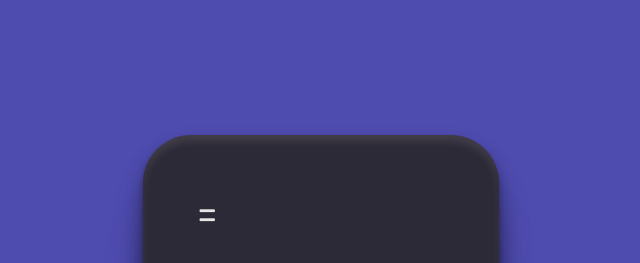
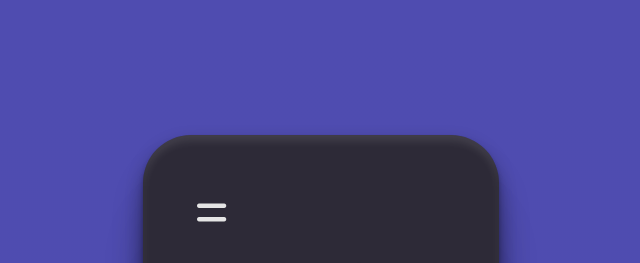
Before and after one commit to DaviGF02/Portfolio, a Vue app: page / in a window 1280 px wide. Shown: the top 263 px of the page, without its empty margins (319-959 px from the left). Built offline with nearby package versions, Linux system fonts and the light colour scheme.

Commit message:
add icon

```diff
--- a/src/components/Calculator.vue
+++ b/src/components/Calculator.vue
@@ -4,7 +4,7 @@
       <div id="display">
         <div id="last-calc"></div>
         <div id="result">
-          <span>=</span>
+          <span><i class="fa-solid fa-equals"></i></span>
           <span id="displayResult"></span>
         </div>
       </div>
```
